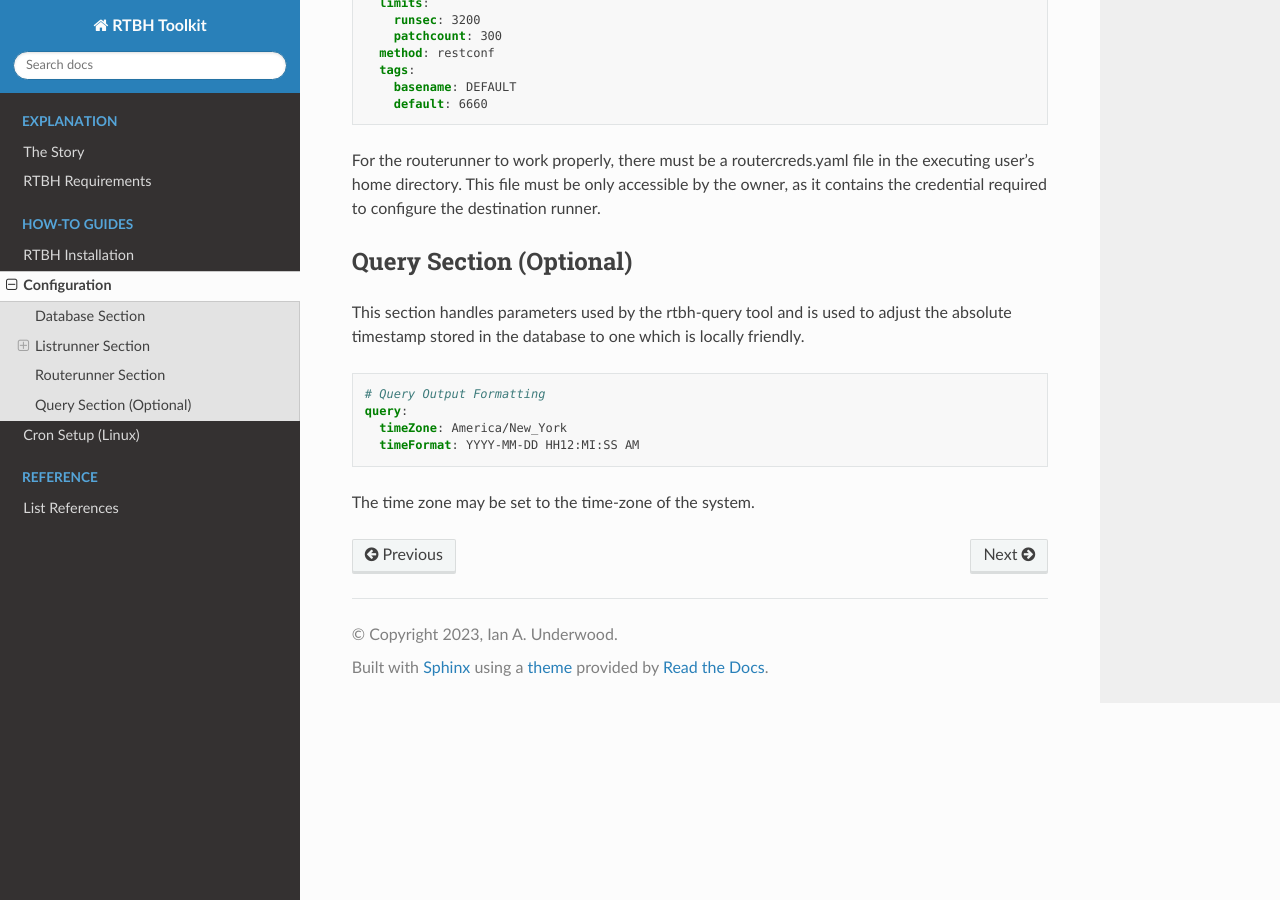
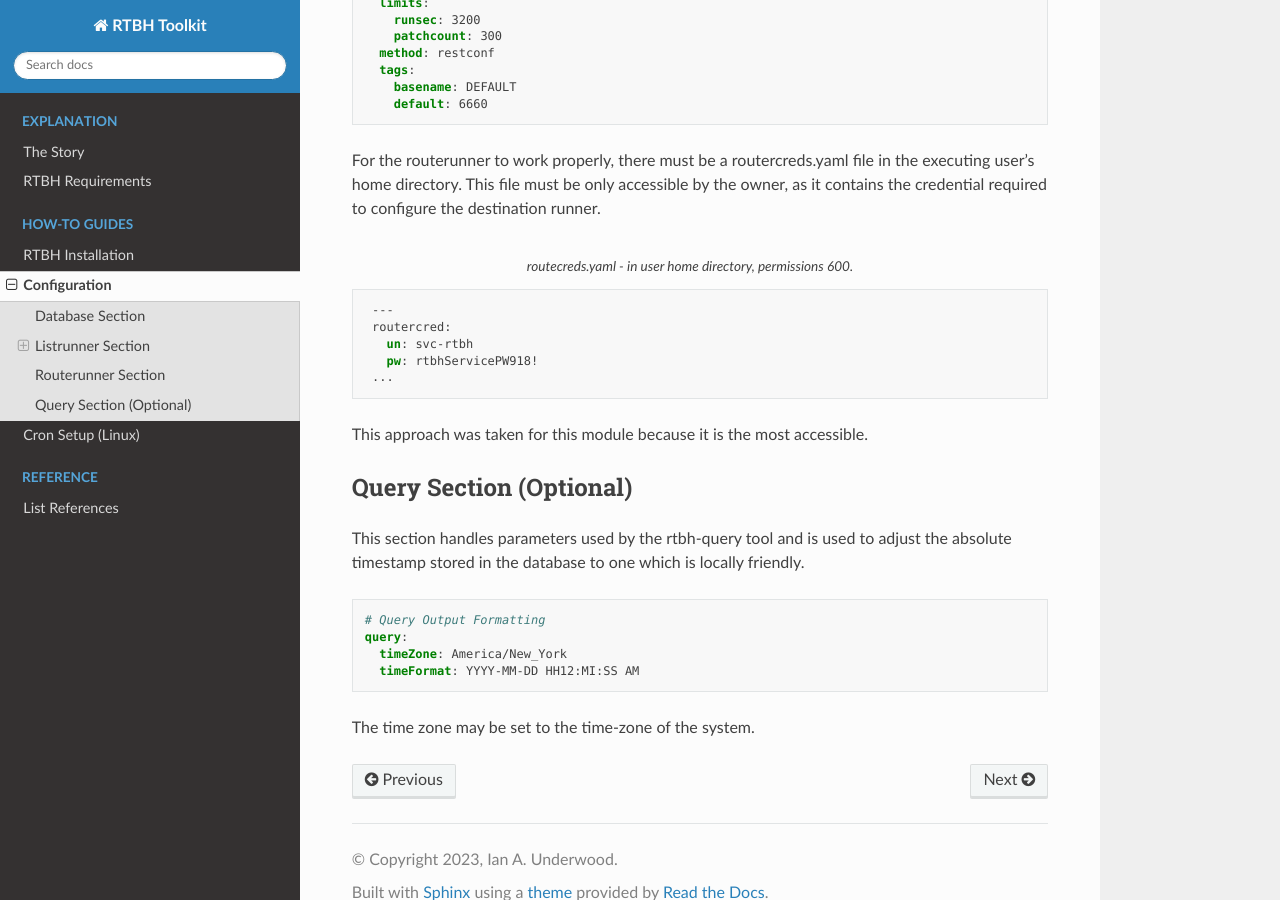
Before and after one commit to iunderwood/rtbh-toolkit, a Sphinx documentation site: the page built from docs/config.rst, in a window 1280 px wide and 900 px high, scrolled down 2133 px. Built offline with Sphinx 7.4.7 and the Read the Docs theme 2.0.0, drawn with Linux system fonts in a browser that asks for light colours.

Commit message:
Add code block explaining the routercreds.yaml example.

```diff
--- a/docs/config.rst
+++ b/docs/config.rst
@@ -94,6 +94,17 @@ This section is in the read-write section only, and contains the router list and
 
 For the routerunner to work properly, there must be a routercreds.yaml file in the executing user's home directory.  This file must be only accessible by the owner, as it contains the credential required to configure the destination runner.
 
+.. code-block:: yaml
+   :caption: routecreds.yaml - in user home directory, permissions 600.
+
+    ---
+    routercred:
+      un: svc-rtbh
+      pw: rtbhServicePW918!
+    ...
+
+This approach was taken for this module because it is the most accessible.
+
 Query Section (Optional)
 ------------------------
 
```
